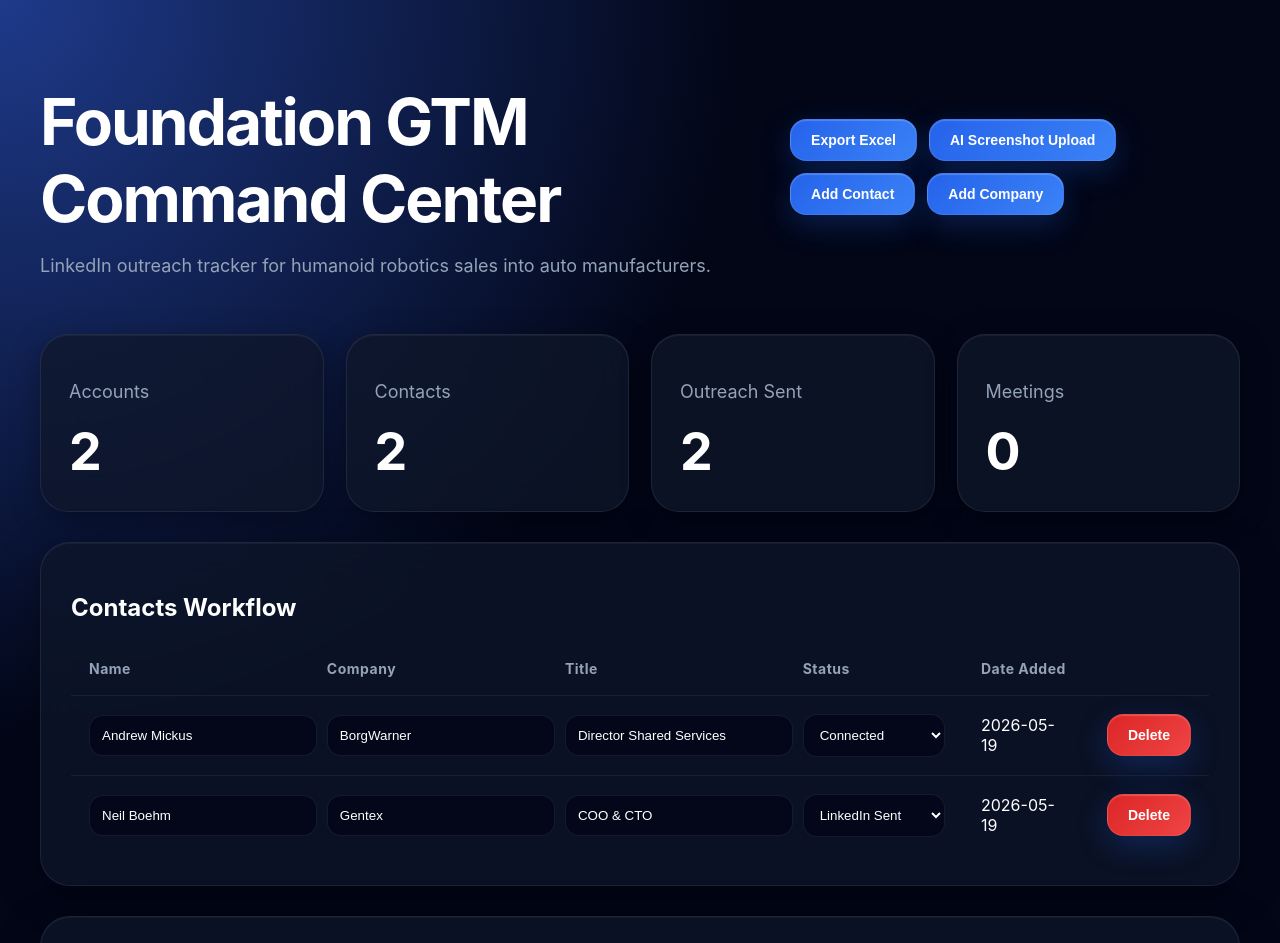
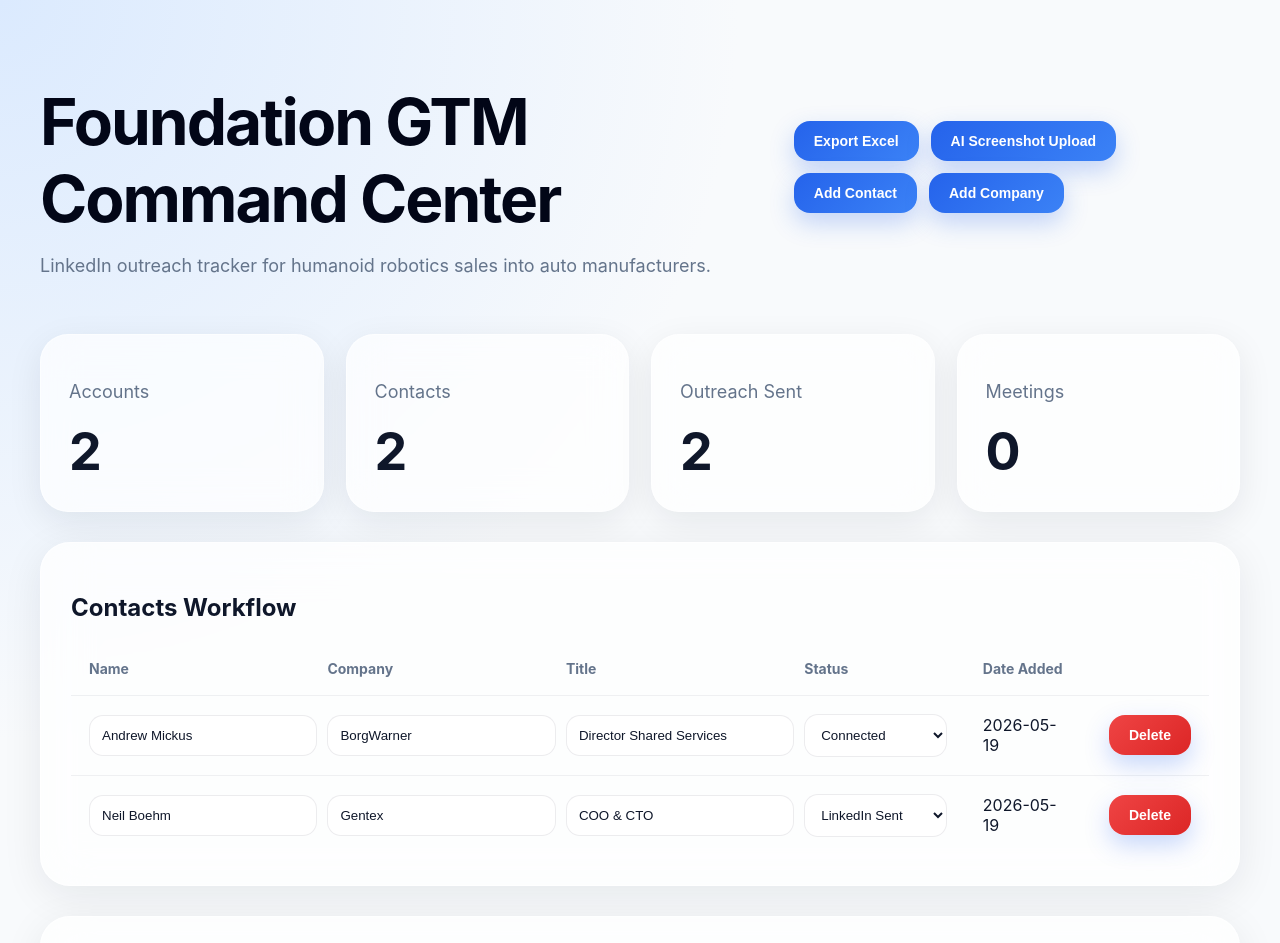
Before and after one commit to danicayuen-foundation/foundation-crm-clean, a React (Vite) app: page / in a window 1280 px wide. Shown: the top 943 px of the page. Built offline with nearby package versions, Linux system fonts and the light colour scheme.

Commit message:
Refactor CSS for improved design and readability
Updated styles for body, buttons, stat cards, and company cards to improve the overall design and readability.

```diff
--- a/src/style.css
+++ b/src/style.css
@@ -1,11 +1,14 @@
 body {
   margin: 0;
   font-family: -apple-system, BlinkMacSystemFont, sans-serif;
+
   background:
-    radial-gradient(circle at top left, #1e3a8a 0%, #020617 40%),
-    radial-gradient(circle at bottom right, #2563eb33 0%, transparent 40%),
-    #020617;
-  color: white;
+    radial-gradient(circle at top left, #dbeafe 0%, #f8fafc 40%),
+    radial-gradient(circle at bottom right, #bfdbfe 0%, transparent 40%),
+    #f8fafc;
+
+  color: #0f172a;
+
   min-height: 100vh;
 }
 
@@ -27,33 +30,39 @@ body {
 }
 
 button {
-  background: linear-gradient(135deg, #2563eb, #3b82f6);
-  border: 1px solid rgba(255,255,255,0.1);
+  background: linear-gradient(
+    135deg,
+    #2563eb,
+    #3b82f6
+  );
+
+  border: none;
+
   color: white;
+
   padding: 12px 20px;
+
   border-radius: 16px;
+
   cursor: pointer;
+
   font-size: 14px;
+
   font-weight: 600;
 
-  backdrop-filter: blur(14px);
-
   box-shadow:
-    0 10px 30px rgba(37,99,235,0.25),
-    inset 0 1px 1px rgba(255,255,255,0.2);
+    0 10px 25px rgba(37,99,235,0.25);
 
   transition:
     transform 0.15s ease,
-    box-shadow 0.2s ease,
-    background 0.3s ease;
+    box-shadow 0.2s ease;
 }
 
 button:hover {
-  transform: translateY(-2px) scale(1.02);
+  transform: translateY(-2px);
 
   box-shadow:
-    0 16px 40px rgba(59,130,246,0.4),
-    inset 0 1px 1px rgba(255,255,255,0.2);
+    0 16px 40px rgba(37,99,235,0.3);
 }
 
 button:active {
@@ -78,19 +87,18 @@ button:active {
 }
 
 .statCard {
-  background: rgba(15,23,42,0.75);
+  background: rgba(255,255,255,0.7);
 
-  backdrop-filter: blur(20px);
+  backdrop-filter: blur(18px);
 
-  border: 1px solid rgba(255,255,255,0.08);
+  border: 1px solid rgba(255,255,255,0.5);
 
   border-radius: 28px;
 
   padding: 28px;
 
   box-shadow:
-    0 8px 30px rgba(0,0,0,0.35),
-    inset 0 1px 1px rgba(255,255,255,0.06);
+    0 10px 35px rgba(15,23,42,0.08);
 
   transition:
     transform 0.25s ease,
@@ -101,22 +109,25 @@ button:active {
   transform: translateY(-5px);
 
   box-shadow:
-    0 20px 50px rgba(37,99,235,0.2),
-    inset 0 1px 1px rgba(255,255,255,0.06);
+    0 18px 50px rgba(37,99,235,0.12);
 }
 
 .statCard h2 {
   margin: 0;
+
   font-size: 52px;
+
   font-weight: 700;
+
+  color: #0f172a;
 }
 
 .card {
-  background: rgba(15,23,42,0.72);
+  background: rgba(255,255,255,0.75);
 
   backdrop-filter: blur(24px);
 
-  border: 1px solid rgba(255,255,255,0.08);
+  border: 1px solid rgba(255,255,255,0.6);
 
   border-radius: 30px;
 
@@ -125,8 +136,7 @@ button:active {
   margin-bottom: 30px;
 
   box-shadow:
-    0 10px 40px rgba(0,0,0,0.35),
-    inset 0 1px 1px rgba(255,255,255,0.05);
+    0 10px 40px rgba(15,23,42,0.08);
 }
 
 table {
@@ -136,24 +146,27 @@ table {
 
 th {
   text-align: left;
+
   padding: 18px;
-  color: #94a3b8;
+
+  color: #64748b;
+
   font-size: 14px;
-  letter-spacing: 0.5px;
 }
 
 td {
   padding: 18px;
-  border-top: 1px solid rgba(255,255,255,0.06);
+
+  border-top: 1px solid rgba(15,23,42,0.06);
 }
 
 input,
 select {
-  background: rgba(2,6,23,0.8);
+  background: rgba(255,255,255,0.8);
 
-  border: 1px solid rgba(255,255,255,0.08);
+  border: 1px solid rgba(15,23,42,0.08);
 
-  color: white;
+  color: #0f172a;
 
   padding: 12px;
 
@@ -174,34 +187,38 @@ select:focus {
   border: 1px solid #3b82f6;
 
   box-shadow:
-    0 0 0 4px rgba(59,130,246,0.2);
+    0 0 0 4px rgba(59,130,246,0.15);
 
   transform: scale(1.01);
 }
 
 .deleteBtn {
-  background: linear-gradient(135deg, #dc2626, #ef4444);
+  background: linear-gradient(
+    135deg,
+    #ef4444,
+    #dc2626
+  );
 }
 
 .companyGrid {
   display: grid;
+
   grid-template-columns: repeat(3, 1fr);
+
   gap: 20px;
 }
 
 .companyCard {
-  background: rgba(2,6,23,0.8);
+  background: rgba(255,255,255,0.8);
 
-  border: 1px solid rgba(255,255,255,0.06);
+  border: 1px solid rgba(15,23,42,0.06);
 
   border-radius: 24px;
 
   padding: 24px;
 
-  backdrop-filter: blur(20px);
-
   box-shadow:
-    0 10px 30px rgba(0,0,0,0.35);
+    0 10px 30px rgba(15,23,42,0.06);
 
   transition:
     transform 0.25s ease,
@@ -212,16 +229,21 @@ select:focus {
   transform: translateY(-5px);
 
   box-shadow:
-    0 20px 50px rgba(59,130,246,0.2);
+    0 20px 50px rgba(37,99,235,0.12);
 }
 
 h1 {
   font-size: 64px;
+
   margin-bottom: 8px;
+
   letter-spacing: -2px;
+
+  color: #020617;
 }
 
 p {
-  color: #94a3b8;
+  color: #64748b;
+
   font-size: 18px;
 }
```
